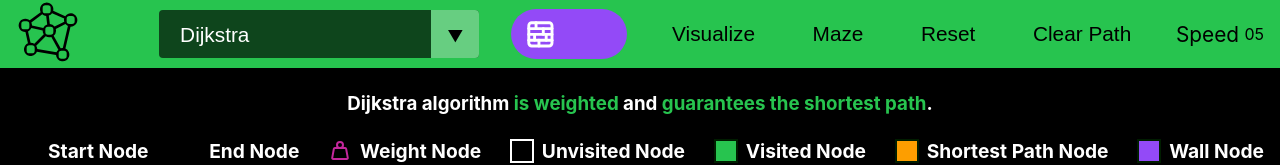
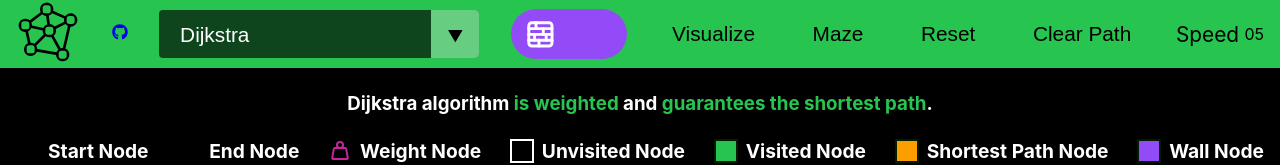
Before and after one commit to Chbmleao/Graph-Algorithms-Visualizer, a React (Create React App) app: page / in a window 1280 px wide. Shown: the top 165 px of the page. Built offline with nearby package versions, Linux system fonts and the light colour scheme; some icons are missing.

Commit message:
Add github project link

```diff
--- a/src/components/Navbar.js
+++ b/src/components/Navbar.js
@@ -7,6 +7,8 @@ import React from "react";
 import SelectBox from "./SelectBox";
 import SpeedCounter from "./SpeedCounter";
 import ToggleSwitch from "./ToggleSwitch";
+
+import { FaGithub } from "react-icons/fa";
 
 const Navbar = ({
   onResetClick,
@@ -24,6 +26,12 @@ const Navbar = ({
     <div className="header">
       <Link to="/">
         <img src="logo.svg" alt="Graph logo" className="logo" />
+      </Link>
+      <Link
+        to="https://github.com/Chbmleao/Graph-Algorithms-Visualizer"
+        target="_blank"
+      >
+        <FaGithub className="github-icon" />
       </Link>
       <ul className="nav-menu">
         <li>
```
